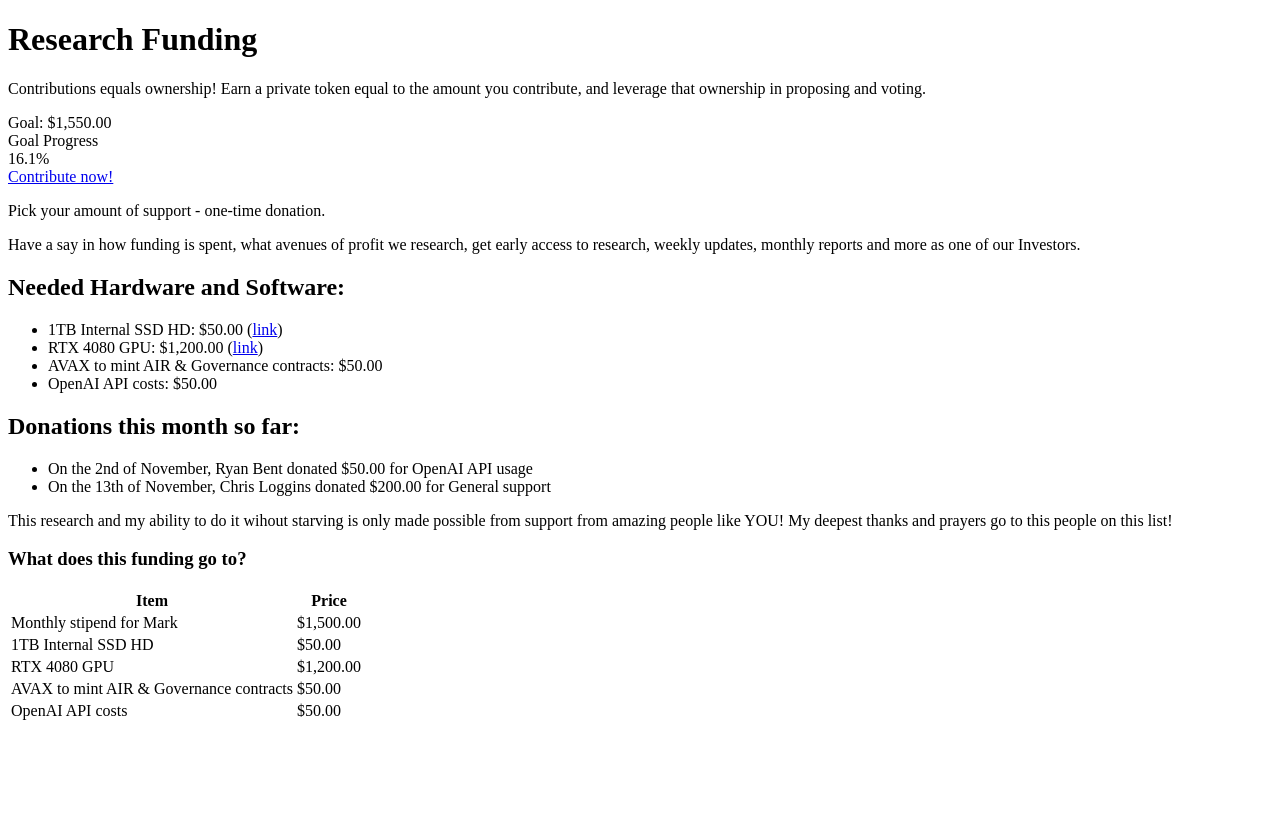
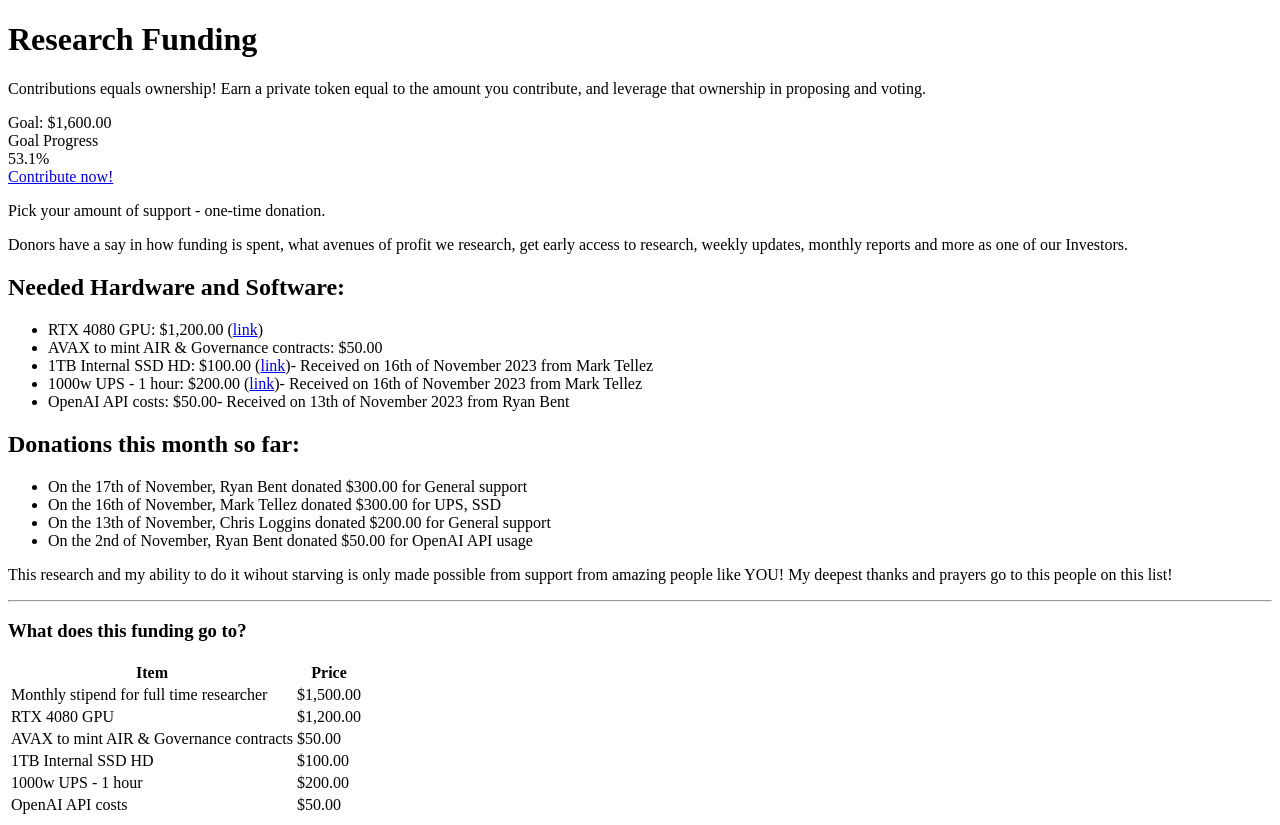
Before and after one commit to marktellez/aaia.institute, a Next.js app: page /funding in a window 1280 px wide. Before the commit the page ends 800 px from the top, so only its background shows below. Built offline with nearby package versions, Linux system fonts and the light colour scheme.

Commit message:
updates to funding

```diff
--- a/src/pages/funding.jsx
+++ b/src/pages/funding.jsx
@@ -3,18 +3,21 @@ import { format } from "date-fns"
 
 
 const donations = [
+  { name: "Ryan Bent", amount: 300, date: "2023-11-17T06:00:00.000Z", reason: "General support" },
   { name: "Ryan Bent", amount: 50, date: "2023-11-02T06:00:00.000Z", reason: "OpenAI API usage" },
   { name: "Chris Loggins", amount: 200, date: "2023-11-13T06:00:00.000Z", reason: "General support" },
+  { name: "Mark Tellez", amount: 300, date: "2023-11-16T06:00:00.000Z", reason: "UPS, SSD" },
 ];
 
 const stipendAmount = 1500;
 const currentAmount = donations.reduce((total, donor) => total + donor.amount, 0);
 
 const neededItems = [
-  { name: "1TB Internal SSD HD", price: 50, url: "https://www.amazon.com/RAOYI-Internal-Advanced-Upgrade-Performance/dp/B0C3CTZ3ZB/ref=sr_1_5?crid=2NXBKTRKS64X9&keywords=ssd+hard+drive+internal+pc&qid=1699461490&sprefix=ssd+hard+drive+inernal+%2Caps%2C153&sr=8-5" },
+  { received: "2023-11-16T06:00:00.000Z", donor: "Mark Tellez", name: "1TB Internal SSD HD", price: 100, url: "https://www.amazon.com/RAOYI-Internal-Advanced-Upgrade-Performance/dp/B0C3CTZ3ZB/ref=sr_1_5?crid=2NXBKTRKS64X9&keywords=ssd+hard+drive+internal+pc&qid=1699461490&sprefix=ssd+hard+drive+inernal+%2Caps%2C153&sr=8-5" },
+  { received: "2023-11-16T06:00:00.000Z", donor: "Mark Tellez", name: "1000w UPS - 1 hour", price: 200, url: "https://www.amazon.com/RAOYI-Internal-Advanced-Upgrade-Performance/dp/B0C3CTZ3ZB/ref=sr_1_5?crid=2NXBKTRKS64X9&keywords=ssd+hard+drive+internal+pc&qid=1699461490&sprefix=ssd+hard+drive+inernal+%2Caps%2C153&sr=8-5" },
   { name: "RTX 4080 GPU", price: 1200, url: "https://www.amazon.com/Gigabyte-Graphics-WINDFORCE-GV-N4080GAMING-OC-16GD/dp/B0BMN5J1XJ/ref=sr_1_1?keywords=NVIDIA%2BRTX%2B4080&qid=1698870812&sr=8-1&th=1" },
   { name: "AVAX to mint AIR & Governance contracts", price: 50 },
-  { name: "OpenAI API costs", price: 50 },
+  { received: "2023-11-13T06:00:00.000Z", donor: "Ryan Bent", name: "OpenAI API costs", price: 50 },
 ];
 
 function formatCurrency(number) {
@@ -36,6 +39,17 @@ const monthlyTotalGoal = (stipendAmount + neededItems[0].price) // each month we
 
 const Funding = () => {
   const progress = (currentAmount / monthlyTotalGoal) * 100;
+
+  const sortedByDate = (array, attr) => array.sort((a, b) => {
+    if (a[attr] && b[attr]) {
+      return new Date(b[attr]) - new Date(a[attr]);
+    } else if (a[attr]) {
+      return 1;
+    } else if (b[attr]) {
+      return -1;
+    }
+    return 0;
+  });
 
   return (
     <div className="container mx-auto p-4 flex flex-col gap-4">
@@ -82,38 +96,44 @@ const Funding = () => {
       </div>
 
       <div>
-        <p className="text-sm italic font-thin">Have a say in how funding is spent, what avenues of profit we research, get early access to research, weekly updates, monthly reports and more as one of our Investors.</p>
+        <p className="text-sm italic font-thin">Donors have a say in how funding is spent, what avenues of profit we research, get early access to research, weekly updates, monthly reports and more as one of our Investors.</p>
       </div>
 
 
       <div className="flex flex-col gap-2 border-[1px] border-purple-200 p-4">
         <h2 className="text-md font-medium prose">Needed Hardware and Software:</h2>
         <ul className="list-disc pl-6 prose">
-          {neededItems.map((item, index) => (
+          {sortedByDate(neededItems, "received").map((item, index) => (
             <li key={index} className="flex items-center justify-between text-sm">
               <span>
-                {item.name}: {formatCurrency(item.price)} {item.url && (<span> (<a target="_blank" href={item.url}>link</a>)</span>)}
+                {item.name}: {formatCurrency(item.price)}
+                {item.url && (<span> (<a target="_blank" href={item.url}>link</a>)</span>)}
+                {item.received && (
+                  <span className="ml-2 italic">- Received on {format(new Date(item.received), "do' of 'MMMM yyyy")} from {item.donor}</span>
+                )}
               </span>
             </li>
           ))}
-
         </ul>
       </div>
 
       <div className="flex flex-col gap-2 border-[1px] border-purple-200 p-4">
         <h2 className="text-md font-medium prose">Donations this month so far:</h2>
         <ul className="list-disc pl-6 prose">
-          {donations.map(({ date, name, amount, reason }, index) => (
+          {sortedByDate(donations, "date").map(({ date, name, amount, reason }, index) => (
             <li key={index} className="flex items-center justify-between text-sm">
               On the {format(new Date(date), "do' of 'MMMM")}, {name} donated {formatCurrency(amount)} for {reason}
             </li>
           ))}
         </ul>
 
-        <p>This research and my ability to do it wihout starving is only made possible from support from amazing people like YOU! My deepest thanks and prayers go to this people on this list!</p>
       </div>
 
-      <h3>What does this funding go to?</h3>
+      <p>This research and my ability to do it wihout starving is only made possible from support from amazing people like YOU! My deepest thanks and prayers go to this people on this list!</p>
+
+      <hr />
+
+      <h3 className="font-medium">What does this funding go to?</h3>
 
       <table className="w-full">
         <thead>
@@ -124,7 +144,7 @@ const Funding = () => {
         </thead>
         <tbody>
           <tr className={"bg-white"}>
-            <td className="py-2 px-4">Monthly stipend for Mark</td>
+            <td className="py-2 px-4">Monthly stipend for full time researcher</td>
             <td className="py-2 px-4">{formatCurrency(stipendAmount)}</td>
           </tr>
           {neededItems.map((item, index) => (
```
Also changed, not shown: 2 other files (tests, documents, lock files or other folders).
